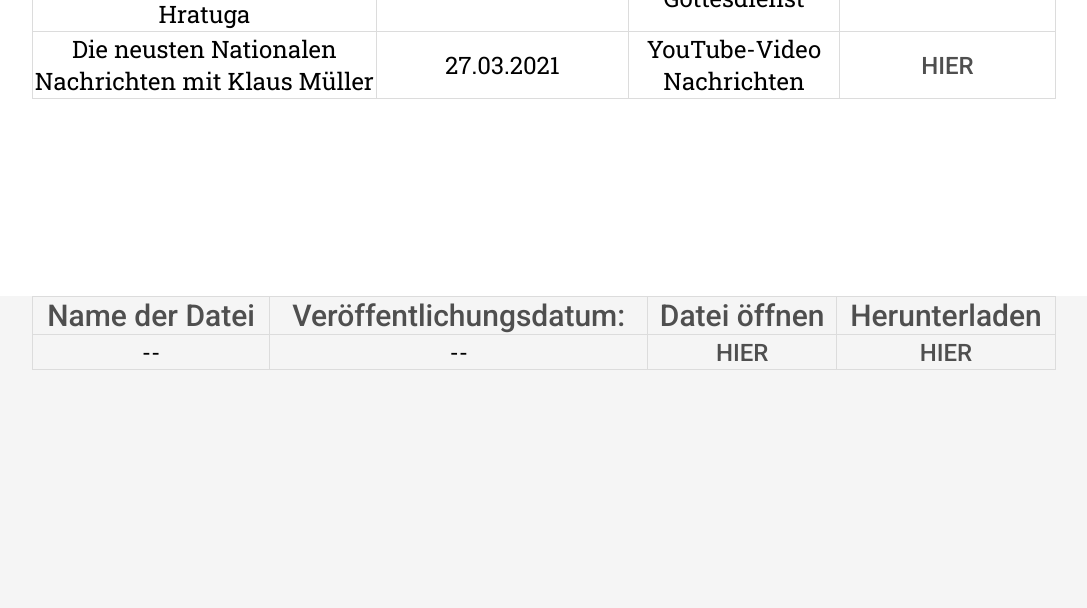
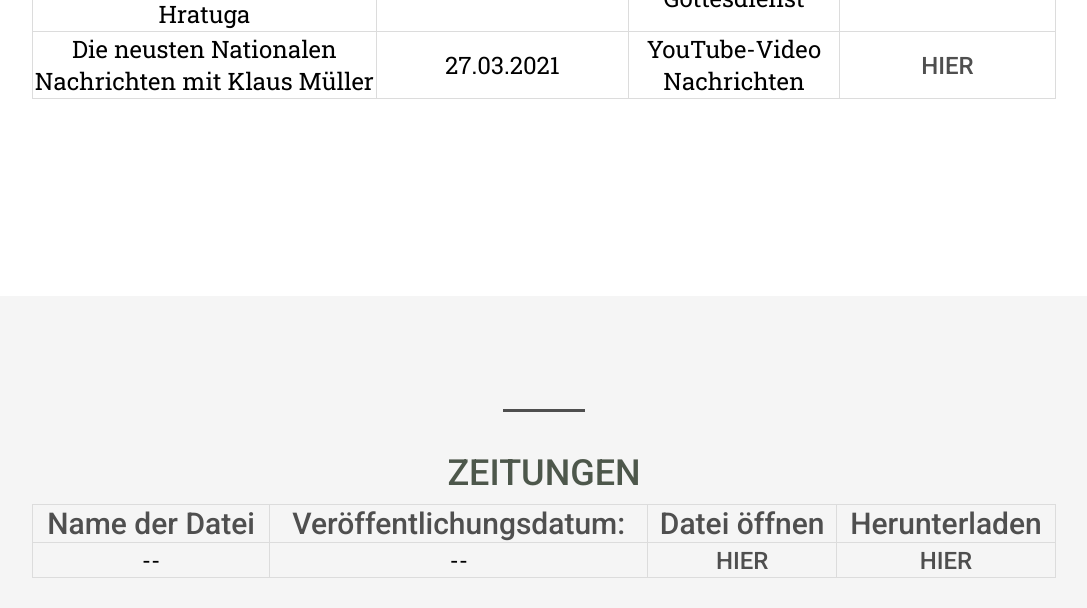
Before and after one commit to Fappasien/Fappasien.github.io, a plain HTML site: page 09fd568941683e9273e674cc10fb2cb718045730/licht.html in a window 1280 px wide. Shown: the part 3129-3737 px from the top of the page, without its empty margins (96-1183 px from the left). Drawn offline with Linux system fonts and the light colour scheme; a web font is replaced by a local one.

Commit message:
Update licht.html

```diff
--- a/09fd568941683e9273e674cc10fb2cb718045730/licht.html
+++ b/09fd568941683e9273e674cc10fb2cb718045730/licht.html
@@ -99,6 +99,9 @@
     <!--ZEITUNGEN-->
     <!--tabelle-->
     <section id="zeitungen">
+      <h1></h1>
+      <hr>
+      <h2>Zeitungen</h2>
       <table>
         <tr>
           <th>Name der Datei</th>
```
